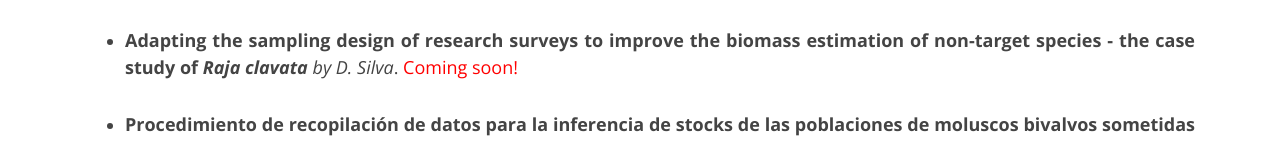
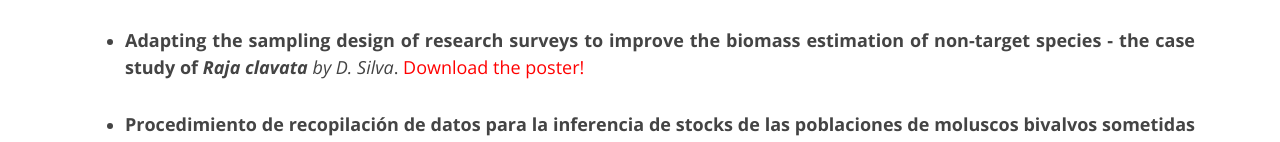
Before and after one commit to MERVEX-group/SIMERPE, a plain HTML site: page proof/pc.html in a window 1280 px wide. Shown: the part 435-577 px from the top of the page. Drawn offline with nearby package versions, Linux system fonts and the light colour scheme.

Commit message:
new poster

```diff
--- a/proof/pc.html
+++ b/proof/pc.html
@@ -59,7 +59,7 @@ species of bivalves for Rías Baixa, Galicia </b> <em>by A. Castro</em>. <a href
 stalked barnacle, <em>Pollicipes pollicipes</em> </b> <em>by R. Peñas Torramilans</em>. <a href="./SIMERPE_Peñas-Torramilans et al.pdf"><FONT COLOR="red">Download the poster!</a> </FONT></p></li>
 <li><p style="font-size:18px;"align="justify"> <b>Looking for environmental drivers of blue whiting recruitment in the Porcupine Bank (NE Atlantic) </b> <em>by F. Baldó</em>. <a href=""><FONT COLOR="red"></a>Coming soon! </FONT></p></li>
 <li><p style="font-size:18px;"align="justify"> <b>Adapting the sampling design of research surveys to improve the biomass estimation of non-target
-species - the case study of <em>Raja clavata</em> </b> <em>by D. Silva</em>. <a href=""><FONT COLOR="red"></a>Coming soon! </FONT></p></li>
+species - the case study of <em>Raja clavata</em> </b> <em>by D. Silva</em>. <a href="./SIMPERPE_Poster_D_Silva.pdf"><FONT COLOR="red">Download the poster!</a> </FONT></p></li>
 <li><p style="font-size:18px;"align="justify"> <b>Procedimiento de recopilación de datos para la inferencia de stocks de las poblaciones de moluscos
 bivalvos sometidas a explotación marisquera </b> <em>by J.M. Parada</em>. <a href="./Poster_SIMERPE 2021_JMParada.pdf"><FONT COLOR="red">Download the poster! </a></FONT></p></li>
 <li><p style="font-size:18px;"align="justify"> <b>Spatio-temporal variability of mid-size pelagic fishes in the Gulf of Cadiz shelf waters in relation
```
Also changed, not shown: 1 other file.
